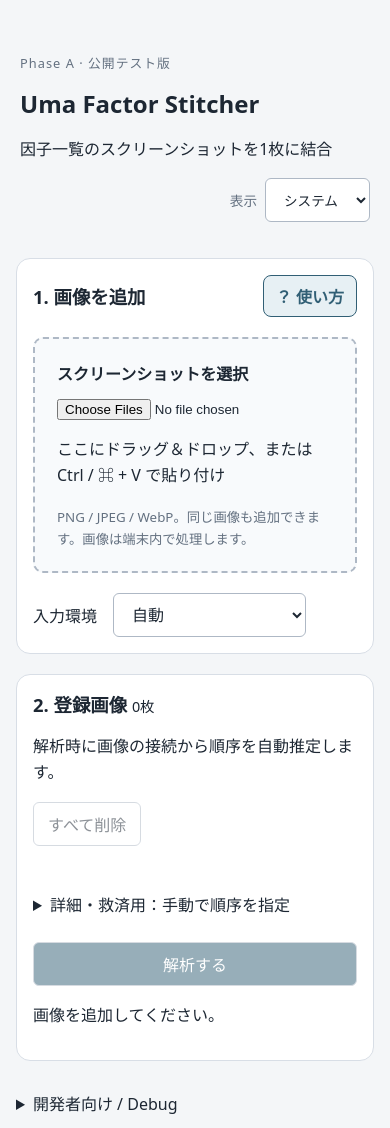
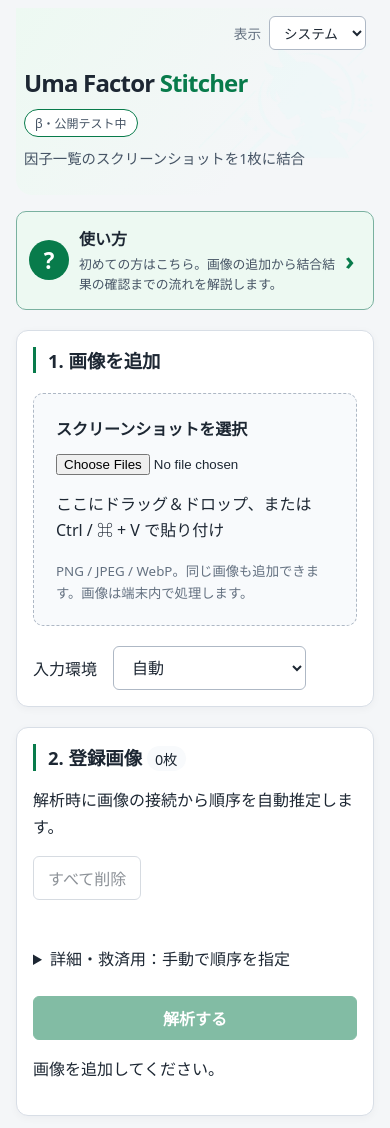
Before and after one commit to tom0-shibi/uma-factor-stitcher, a website with bundled scripts: page index.html in a window 390 px wide. Shown: the top 1128 px of the page. Built offline with nearby package versions, Linux system fonts and the light colour scheme.

Commit message:
Apply green series identity and prominent usage guide

```diff
--- a/assets/css/style.css
+++ b/assets/css/style.css
@@ -9,11 +9,11 @@
   --color-text-muted: #647181;
   --color-border: #d8dee6;
   --color-border-strong: #aeb8c5;
-  --color-primary: #315f75;
-  --color-primary-hover: #274e60;
-  --color-primary-soft: #e7f0f4;
+  --color-primary: #087b4b;
+  --color-primary-hover: #05613a;
+  --color-primary-soft: #edf9f2;
   --color-primary-foreground: #ffffff;
-  --color-focus: #62a8c6;
+  --color-focus: #169d65;
   --color-success: #18794e;
   --color-warning: #8a5b00;
   --shadow-md: 0 8px 24px rgba(23, 35, 48, 0.1);
@@ -22,20 +22,20 @@
 }
 :root[data-theme="dark"] {
   color-scheme: dark;
-  --color-bg: #181b22;
-  --color-surface: #22262f;
-  --color-surface-soft: #272c35;
-  --color-surface-raised: #2d323d;
+  --color-bg: #111820;
+  --color-surface: #1b232d;
+  --color-surface-soft: #202a35;
+  --color-surface-raised: #26313d;
   --color-text: #e9ecf2;
   --color-text-secondary: #c5cad4;
   --color-text-muted: #a1a8b4;
   --color-border: #3a414e;
   --color-border-strong: #566171;
-  --color-primary: #8aafe8;
-  --color-primary-hover: #a2c0ee;
-  --color-primary-soft: #29384f;
-  --color-primary-foreground: #17202d;
-  --color-focus: #91b8f3;
+  --color-primary: #53d99b;
+  --color-primary-hover: #80e9b5;
+  --color-primary-soft: #17372d;
+  --color-primary-foreground: #10241c;
+  --color-focus: #66dfaa;
   --color-success: #74d6a5;
   --color-warning: #e7a958;
   --shadow-md: 0 10px 28px rgba(0, 0, 0, 0.28);
@@ -44,15 +44,15 @@
 :root { font-family: system-ui, sans-serif; color: var(--color-text); background: var(--color-bg); }
 body { margin: 0; }
 main { max-width: 920px; margin: auto; padding: 24px 16px 60px; }
-header { padding: 16px 4px; }
+
 h1 { font-size: clamp(1.5rem, 5vw, 2rem); margin: 8px 0; }
 h2 { font-size: 1.15rem; margin-top: 0; }
 h3 { font-size: 1rem; }
 p { line-height: 1.65; }
 .eyebrow, .note, small { color: var(--color-text-muted); }
 .eyebrow { font-size: .8rem; letter-spacing: .08em; }
-section { background: var(--color-surface); padding: 24px; margin: 20px 0; border: 1px solid var(--color-border); border-radius: 14px; }
-#drop-zone { border: 2px dashed var(--color-border-strong); padding: 22px; border-radius: 10px; background: var(--color-surface-soft); }
+section { background: var(--color-surface); padding: 24px; margin: 20px 0; border: 1px solid var(--color-border); border-radius: 12px; box-shadow: 0 2px 8px rgb(15 28 40 / 4%); }
+#drop-zone { border: 1px dashed var(--color-border-strong); padding: 22px; border-radius: 10px; background: var(--color-surface-soft); }
 #drop-zone.dragging { background: var(--color-primary-soft); border-color: var(--color-primary); }
 input[type=file] { display: block; max-width: 100%; margin: 14px 0; }
 .file-label { font-weight: 650; }
@@ -93,9 +93,41 @@ header { position: relative; }
 .inline-help { position: relative; flex: 0 0 auto; margin: 0; }
 .inline-help summary { padding: 8px 12px; background: var(--color-primary-soft); border: 1px solid var(--color-primary); border-radius: var(--radius-sm); color: var(--color-primary); font-weight: 650; list-style: none; }
 .inline-help summary::-webkit-details-marker { display: none; }
-.inline-help-content { position: absolute; z-index: 10; top: calc(100% + 8px); right: 0; width: min(360px, calc(100vw - 64px)); max-height: 70vh; overflow: auto; padding: 14px 16px; background: var(--color-surface-raised); border: 1px solid var(--color-border); border-radius: var(--radius-md); box-shadow: var(--shadow-md); color: var(--color-text-muted); font-size: 14px; }
+.inline-help-content { position: absolute; z-index: 10; top: calc(100% + 8px); right: 0; width: min(560px, 100%); max-height: 70vh; overflow: auto; padding: 14px 16px; background: var(--color-surface-raised); border: 1px solid var(--color-border); border-radius: var(--radius-md); box-shadow: var(--shadow-md); color: var(--color-text-muted); font-size: 14px; }
 .inline-help-content ol, .inline-help-content ul { padding-left: 1.4em; }
 summary:focus-visible { outline: 3px solid var(--color-focus); outline-offset: 2px; }
 button:not(:disabled):hover { border-color: var(--color-primary); }
 #analyze:not(:disabled):hover { background: var(--color-primary-hover); }
 #drop-zone { margin-top: 20px; }
+
+/* Series identity stays in the header and guide; working surfaces remain neutral. */
+.series-header { isolation: isolate; position: relative; min-height: 192px; padding: 64px 20px 28px; margin-bottom: 16px; border-radius: 0 0 16px 16px; background: linear-gradient(125deg, var(--color-primary-soft), transparent 70%); }
+.header-art { position: absolute; z-index: -1; pointer-events: none; user-select: none; top: 0; right: 0; width: 48%; height: 100%; object-fit: contain; object-position: right center; opacity: .14; filter: sepia(1) saturate(3) hue-rotate(90deg); }
+:root[data-theme="dark"] .header-art { opacity: .1; }
+.header-title-row { display: flex; align-items: center; flex-wrap: wrap; gap: 10px; }
+.header-title-row h1 { font-size: clamp(1.5rem, 4vw, 2rem); letter-spacing: -.035em; margin: 0; }
+.header-title-row h1 span { color: var(--color-primary); }
+.beta-badge { font-size: .75rem; border: 1px solid var(--color-primary); border-radius: 999px; padding: 4px 10px; color: var(--color-text-secondary); background: var(--color-surface); }
+.header-subtitle { font-size: .9rem; margin: 10px 0 0; max-width: 70%; color: var(--color-text-secondary); }
+.series-header .theme-control { position: absolute; top: 8px; right: 16px; }
+.theme-control select { min-height: 34px; padding: 4px 10px; font-size: .85rem; }
+.inline-help summary { display: grid; grid-template-columns: 40px minmax(0, 1fr) 16px; align-items: center; gap: 14px; padding: 16px 18px; border-radius: 10px; border-color: color-mix(in srgb, var(--color-primary) 45%, var(--color-border)); }
+.inline-help summary strong { color: var(--color-text); font-size: 1rem; }
+.inline-help summary small { display: block; margin-top: 4px; font-size: .8rem; font-weight: 400; color: var(--color-text-secondary); line-height: 1.6; }
+.help-symbol { display: grid; place-items: center; width: 40px; height: 40px; border-radius: 50%; background: var(--color-primary); color: var(--color-primary-foreground); font-size: 1.4rem; font-weight: 700; }
+.help-arrow { font-size: 1.6rem; transition: transform .15s; }
+.inline-help[open] .help-arrow { transform: rotate(90deg); }
+.inline-help summary:hover { border-color: var(--color-primary); }
+.inline-help-content { left: 0; right: auto; line-height: 1.7; }
+section > h2, .section-heading h2 { border-left: 3px solid var(--color-primary); padding-left: 12px; }
+#frame-count { display: inline-block; padding: 2px 8px; background: var(--color-surface-soft); border-radius: 999px; }
+#analyze { border-color: var(--color-primary); font-weight: 650; }
+@media (max-width: 560px) {
+  main { padding-top: 8px; }
+  .series-header { padding: 58px 8px 24px; min-height: 180px; }
+  .series-header .theme-control { right: 8px; }
+  .header-art { width: 50%; opacity: .07; }
+  :root[data-theme="dark"] .header-art { opacity: .05; }
+  .header-subtitle { max-width: 100%; }
+  .inline-help summary { padding: 14px 12px; gap: 10px; }
+}
--- a/index.html
+++ b/index.html
@@ -10,10 +10,17 @@
 </head>
 <body>
   <main>
-    <header><p class="eyebrow">Phase A · 公開テスト版</p><h1>Uma Factor Stitcher</h1><p>因子一覧のスクリーンショットを1枚に結合</p><label class="theme-control">表示 <select id="theme-select" aria-label="表示テーマ"><option value="system">システム</option><option value="light">ライト</option><option value="dark">ダーク</option></select></label></header>
-    <section aria-labelledby="input-heading">
-      <div class="section-heading"><h2 id="input-heading">1. 画像を追加</h2>    <details id="usage" class="inline-help">
-      <summary>？ 使い方</summary>
+    <header class="series-header">
+      <img class="header-art" src="assets/images/uma-factor-header-silhouette.png" alt="" aria-hidden="true">
+      <div class="header-title-row">
+        <h1>Uma Factor <span>Stitcher</span></h1>
+        <span class="beta-badge">β・公開テスト中</span>
+      </div>
+      <p class="header-subtitle">因子一覧のスクリーンショットを1枚に結合</p>
+      <label class="theme-control">表示 <select id="theme-select" aria-label="表示テーマ"><option value="system">システム</option><option value="light">ライト</option><option value="dark">ダーク</option></select></label>
+    </header>
+    <details id="usage" class="inline-help">
+      <summary><span class="help-symbol" aria-hidden="true">?</span><span><strong>使い方</strong><small>初めての方はこちら。画像の追加から結合結果の確認までの流れを解説します。</small></span><span class="help-arrow" aria-hidden="true">›</span></summary>
       <div class="inline-help-content">
       <ol>
         <li>ウマ娘の因子一覧をスクロールしながら複数枚撮影</li>
@@ -30,7 +37,9 @@
       </ul>
       </div>
     </details>
-</div>
+
+    <section aria-labelledby="input-heading">
+      <div class="section-heading"><h2 id="input-heading">1. 画像を追加</h2></div>
       <div id="drop-zone">
         <label class="file-label" for="image-files">スクリーンショットを選択</label>
         <input id="image-files" type="file" accept="image/png,image/jpeg,image/webp" multiple>
```
Also changed, not shown: tests/public-ui.test.mjs (+1 -1 lines), tests/series-design.test.mjs (added, +27 -0 lines), assets/images/uma-factor-header-silhouette.png (added).
